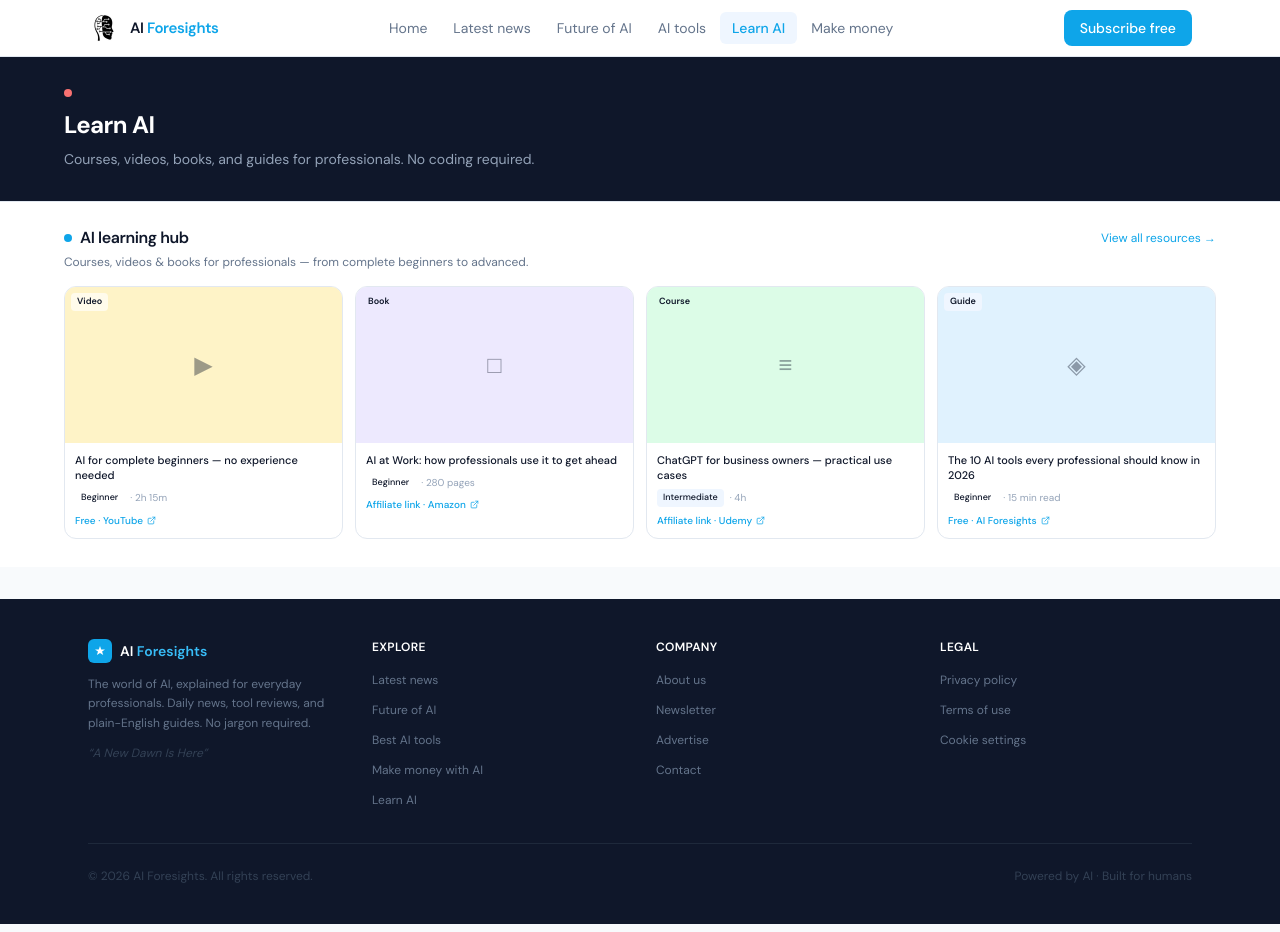
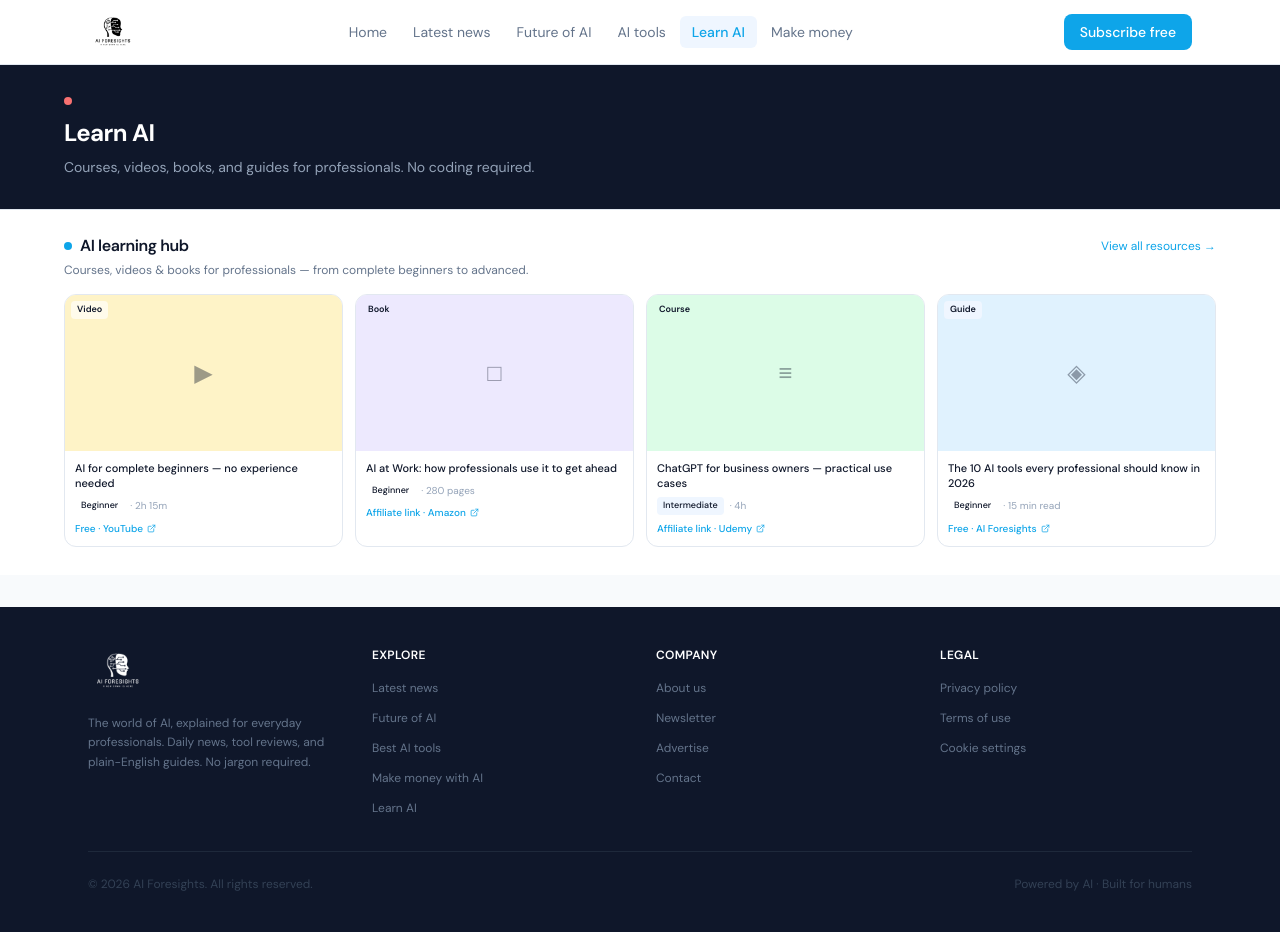
Before and after one commit to carlpetrovsky-wq/aiforesights, a Next.js app: page /learn-ai in a window 1280 px wide. Built offline with nearby package versions, Linux system fonts and the light colour scheme.

Commit message:
fix: use full logo image in navbar and footer
- Navbar: full logo PNG (with AI FORESIGHTS text + tagline built in), no separate text
- Footer: full logo PNG inverted white for dark navy background
- Both: removed all placeholder SVG and text-based logo remnants

```diff
--- a/src/components/layout/Footer.tsx
+++ b/src/components/layout/Footer.tsx
@@ -10,15 +10,15 @@
     { href: '/learn-ai',      label: 'Learn AI' },
   ],
   Company: [
-    { href: '/about',     label: 'About us' },
-    { href: '/newsletter',label: 'Newsletter' },
-    { href: '/advertise', label: 'Advertise' },
-    { href: '/contact',   label: 'Contact' },
+    { href: '/about',      label: 'About us' },
+    { href: '/newsletter', label: 'Newsletter' },
+    { href: '/advertise',  label: 'Advertise' },
+    { href: '/contact',    label: 'Contact' },
   ],
   Legal: [
-    { href: '/privacy',  label: 'Privacy policy' },
-    { href: '/terms',    label: 'Terms of use' },
-    { href: '/cookies',  label: 'Cookie settings' },
+    { href: '/privacy', label: 'Privacy policy' },
+    { href: '/terms',   label: 'Terms of use' },
+    { href: '/cookies', label: 'Cookie settings' },
   ],
 }
 
@@ -27,23 +27,20 @@
     <footer className="bg-brand-navy mt-8">
       <div className="max-w-6xl mx-auto px-4 sm:px-6 py-10">
         <div className="grid grid-cols-2 md:grid-cols-4 gap-8 mb-8">
+
           {/* Brand */}
           <div className="col-span-2 md:col-span-1">
-            <div className="flex items-center gap-2 mb-3">
-              <div className="w-6 h-6 bg-brand-sky rounded-md flex items-center justify-center">
-                <svg width="12" height="12" viewBox="0 0 12 12" fill="none">
-                  <path d="M6 1l1.2 3.6H11L8.1 6.4l1.1 3.6L6 8 2.9 10l1.1-3.6L1 4.6h3.8z" fill="white"/>
-                </svg>
-              </div>
-              <span className="font-semibold text-sm text-white">
-                AI <span className="text-brand-skyLight">Foresights</span>
-              </span>
-            </div>
-            <p className="text-xs text-brand-slate leading-relaxed mb-3">
+            <Link href="/" className="inline-block mb-3">
+              <Image
+                src="/logo-full.png"
+                alt="AI Foresights"
+                width={160}
+                height={128}
+                className="h-12 w-auto object-contain brightness-0 invert"
+              />
+            </Link>
+            <p className="text-xs text-brand-slate leading-relaxed">
               The world of AI, explained for everyday professionals. Daily news, tool reviews, and plain-English guides. No jargon required.
-            </p>
-            <p className="text-xs text-brand-navyLight italic">
-              &ldquo;A New Dawn Is Here&rdquo;
             </p>
           </div>
 
--- a/src/components/layout/Navbar.tsx
+++ b/src/components/layout/Navbar.tsx
@@ -22,21 +22,18 @@
   return (
     <header className="sticky top-0 z-50 bg-white border-b border-brand-border">
       <div className="max-w-6xl mx-auto px-4 sm:px-6">
-        <div className="flex items-center justify-between h-14">
+        <div className="flex items-center justify-between h-16">
 
-          {/* Logo */}
-          <Link href="/" className="flex items-center gap-2.5 shrink-0">
+          {/* Logo — full image with built-in text */}
+          <Link href="/" className="flex items-center shrink-0">
             <Image
-              src="/logo-icon-64.png"
-              alt="AI Foresights"
-              width={32}
-              height={32}
-              className="w-8 h-8 object-contain"
+              src="/logo-full.png"
+              alt="AI Foresights — A New Dawn Is Here"
+              width={180}
+              height={144}
+              className="h-10 w-auto object-contain"
               priority
             />
-            <span className="font-semibold text-[15px] text-brand-navy tracking-tight">
-              AI <span className="text-brand-sky">Foresights</span>
-            </span>
           </Link>
 
           {/* Desktop nav */}
```
